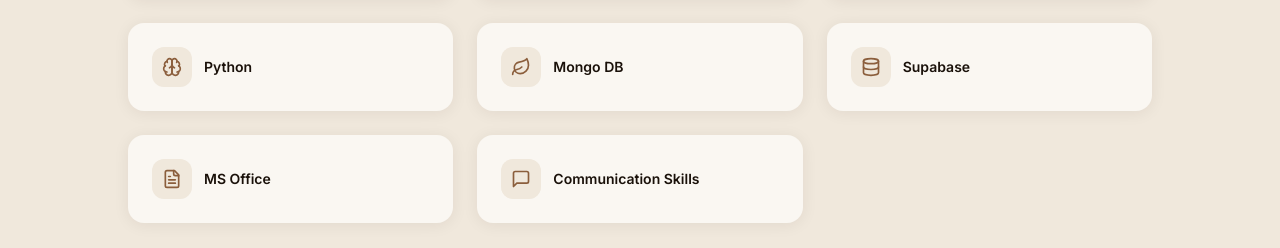
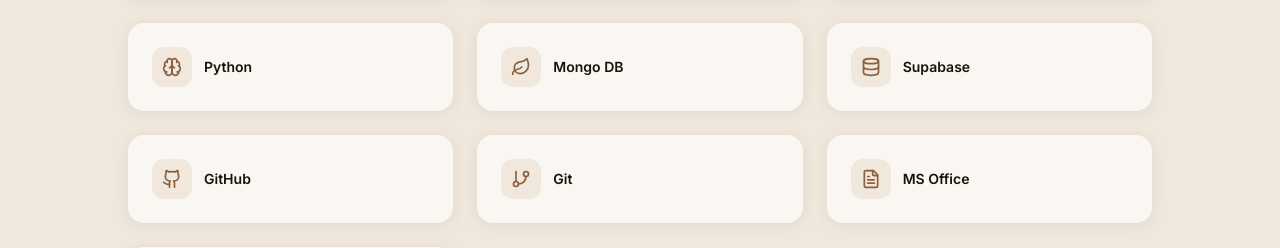
Before and after one commit to princebarnwal/prince_barnwal_portfolio, a React (Vite) app: page / in a window 1280 px wide. Shown: the part 1842-2090 px from the top of the page. Built offline with nearby package versions, Linux system fonts and the light colour scheme.

Commit message:
Skills added

```diff
--- a/src/components/Skills.tsx
+++ b/src/components/Skills.tsx
@@ -1,4 +1,6 @@
 import {
+  GitBranch,
+  Github,
   Leaf,
   Code2,
   Layers,
@@ -16,6 +18,8 @@ const SKILLS = [
   { name: 'Python',               icon: Brain         },
   { name: 'Mongo DB',             icon: Leaf          },
   { name: 'Supabase',             icon: Database      },
+  { name: 'GitHub',             icon: Github      },
+  { name: 'Git',             icon: GitBranch      },
   { name: 'MS Office',            icon: FileText      },
   { name: 'Communication Skills', icon: MessageSquare },
 ];
```
